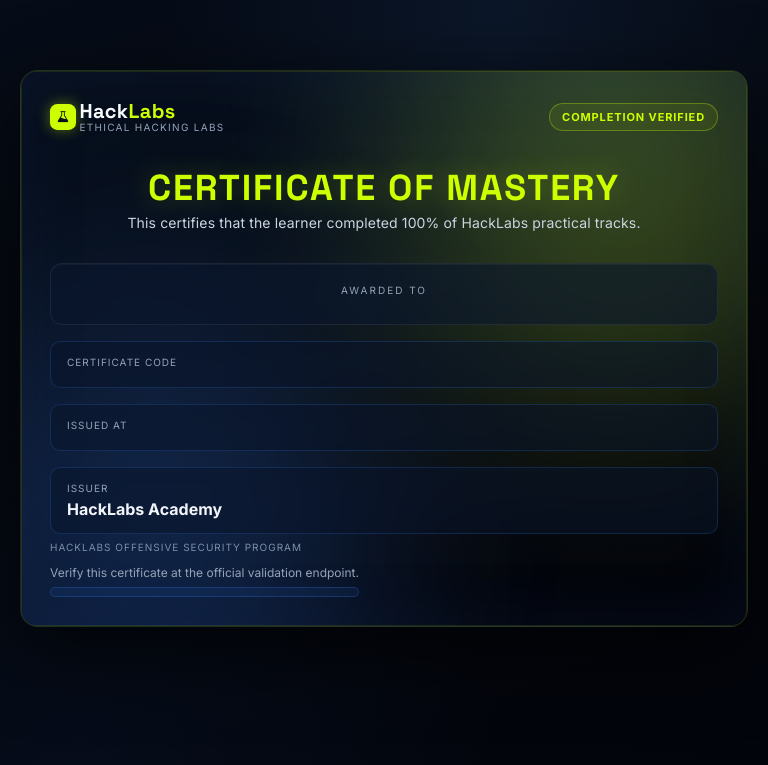
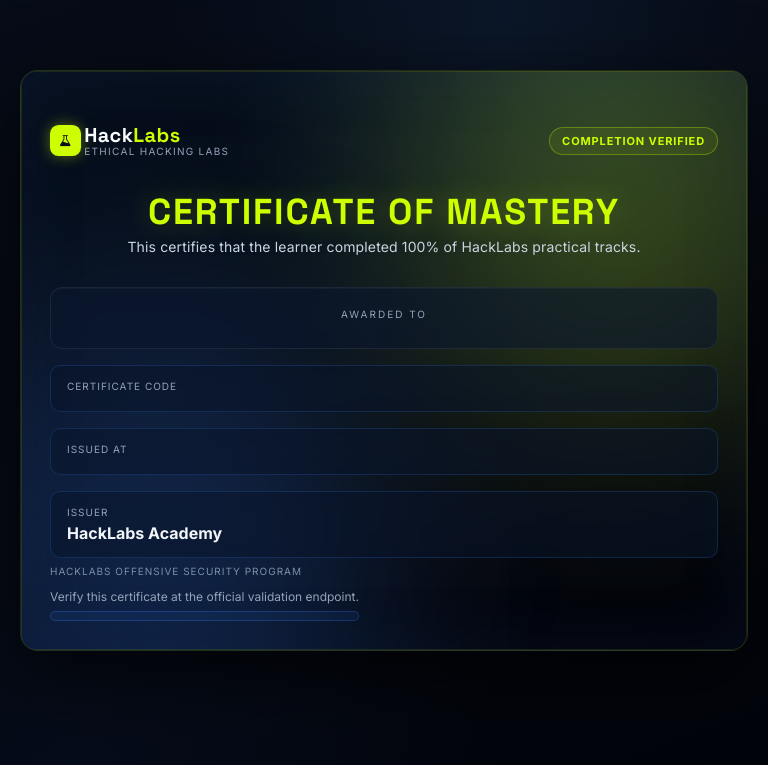
Before and after one commit to afsh4ck/HackLabs, a Python web app: template templates/certificate.html in a window 768 px wide. Shown: the top 765 px of the page. Run offline with Jinja, Linux system fonts and the light colour scheme; the template is opened without the code that fills it, so the values that code supplies are empty.

Commit message:
fix: add 24px margin-top to HackLabs title and increase logo size in tablet/mobile

```diff
--- a/templates/certificate.html
+++ b/templates/certificate.html
@@ -171,7 +171,8 @@
       .meta { grid-template-columns: 1fr; gap: 16px; width: 100%; margin-top: 0; }
       .meta-card { padding: 14px 16px; } .meta-k { font-size: 10px; }
       .meta-v { font-size: 16px; }
-      .topbar { flex-wrap: wrap; gap: 10px; }
+      .topbar { flex-wrap: wrap; gap: 10px; margin-top: 24px; }
+      .brand-mark { width: clamp(30px, 4vw, 45px); height: clamp(30px, 4vw, 45px); }
       .brand-title { font-size: 20px; } .brand-sub { font-size: 10px; }
       .badge { font-size: 11px; padding: 6px 12px; }
       .footer { flex-direction: column; align-items: flex-start; gap: 12px; }
@@ -193,6 +194,8 @@
       .meta { grid-template-columns: 1fr; gap: 16px; width: 100%; margin-top: 0; }
       .meta-card { padding: 12px 14px; } .meta-k { font-size: 9px; margin-bottom: 4px; }
       .meta-v { font-size: 14px; }
+      .topbar { margin-top: 24px; }
+      .brand-mark { width: clamp(28px, 3.5vw, 42px); height: clamp(28px, 3.5vw, 42px); }
       .footer { flex-direction: column; align-items: flex-start; gap: 10px; }
       .verify { max-width: 100%; text-align: left; font-size: 11px; }
       .verify code { font-size: 10px; white-space: normal; word-break: break-all; }
```
